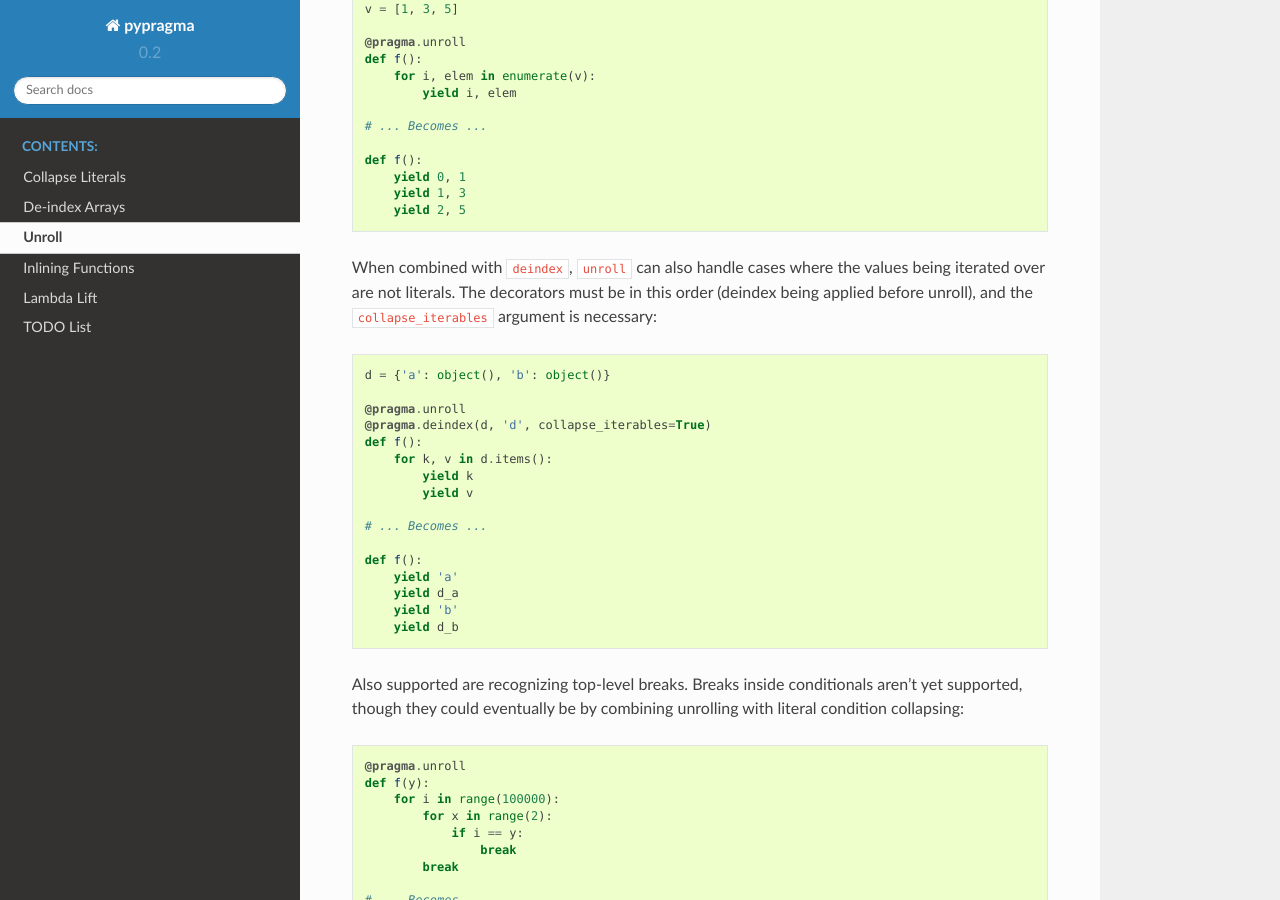
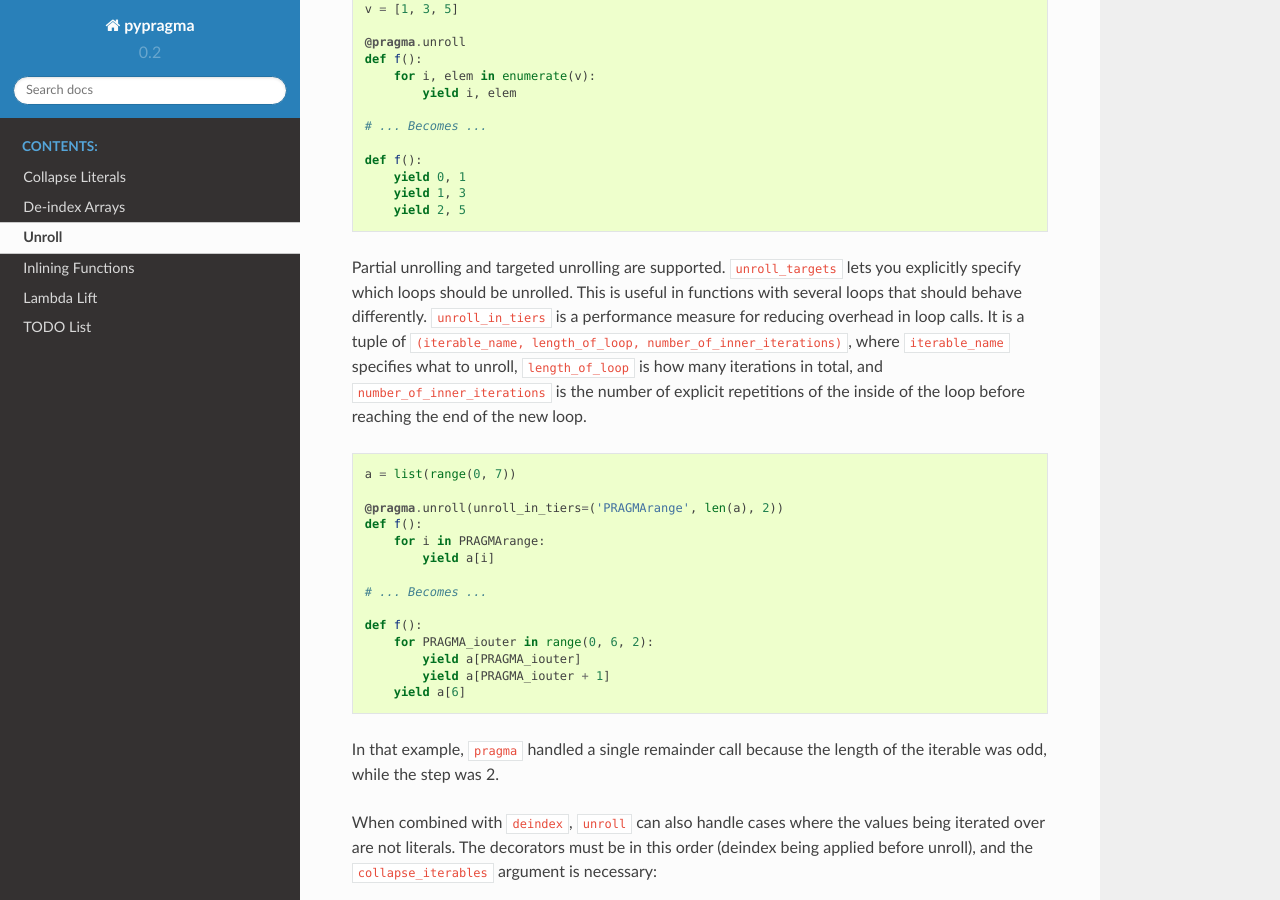
Before and after one commit to scnerd/pypragma, a Sphinx documentation site: the page built from docs/unroll.rst, in a window 1280 px wide and 900 px high, scrolled down 1938 px. Built offline with Sphinx 7.4.7 and the Read the Docs theme 2.0.0, drawn with Linux system fonts in a browser that asks for light colours.

Commit message:
documented new features

```diff
--- a/docs/collapse_literals.rst
+++ b/docs/collapse_literals.rst
@@ -64,6 +64,8 @@ Only primitive types are resolved, and this does not include iterable types. To
 
 There are cases where you don't want to collapse all literals. It often happens when you have lots of global variables and long functions, or if you want to apply different pragma patterns to different parts of the function. Fine control is possible with the ``explicit_only`` argument. When True, only explicit keyword arguments and the value of the ``function_globals`` argument (itself a dictionary) are collapsed.
 
+``pragma`` is capable of logical and mathematical deduction, meaning that expressions with unknowns can be collapsed if the known elements determine the result. For example, ``False and anything`` is logically equivalent to ``False``. ``True or anything`` is always ``True``. Mathematical: ``anything ** 0`` -> ``1``. ``0 * anything`` -> ``0``.
+
 .. todo:: Always commit changes within a block, and only mark values as non-deterministic outside of conditional blocks
 .. todo:: Support list/set/dict comprehensions
 .. todo:: Attributes are too iffy, since properties abound, but assignment to a known index of a known indexable should be remembered
--- a/docs/conf.py
+++ b/docs/conf.py
@@ -99,7 +99,7 @@ html_theme = 'sphinx_rtd_theme'
 # Add any paths that contain custom static files (such as style sheets) here,
 # relative to this directory. They are copied after the builtin static files,
 # so a file named "default.css" will overwrite the builtin "default.css".
-html_static_path = ['_static']
+# html_static_path = ['_static']
 
 # Custom sidebar templates, must be a dictionary that maps document names
 # to template names.
--- a/docs/unroll.rst
+++ b/docs/unroll.rst
@@ -100,6 +100,26 @@ The ``unroll`` decorator accomplishes this by parsing the input function, perfor
         yield 1, 3
         yield 2, 5
 
+Partial unrolling and targeted unrolling are supported. ``unroll_targets`` lets you explicitly specify which loops should be unrolled. This is useful in functions with several loops that should behave differently. ``unroll_in_tiers`` is a performance measure for reducing overhead in loop calls. It is a tuple of ``(iterable_name, length_of_loop, number_of_inner_iterations)``, where ``iterable_name`` specifies what to unroll, ``length_of_loop`` is how many iterations in total, and ``number_of_inner_iterations`` is the number of explicit repetitions of the inside of the loop before reaching the end of the new loop. ::
+
+    a = list(range(0, 7))
+
+    @pragma.unroll(unroll_in_tiers=('PRAGMArange', len(a), 2))
+    def f():
+        for i in PRAGMArange:
+            yield a[i]
+
+    # ... Becomes ...
+
+    def f():
+        for PRAGMA_iouter in range(0, 6, 2):
+            yield a[PRAGMA_iouter]
+            yield a[PRAGMA_iouter + 1]
+        yield a[6]
+
+In that example, ``pragma`` handled a single remainder call because the length of the iterable was odd, while the step was 2.
+
+
 When combined with ``deindex``, ``unroll`` can also handle cases where the values being iterated over are not literals. The decorators must be in this order (deindex being applied before unroll), and the ``collapse_iterables`` argument is necessary::
 
     d = {'a': object(), 'b': object()}
```
Also changed, not shown: 2 other files.
